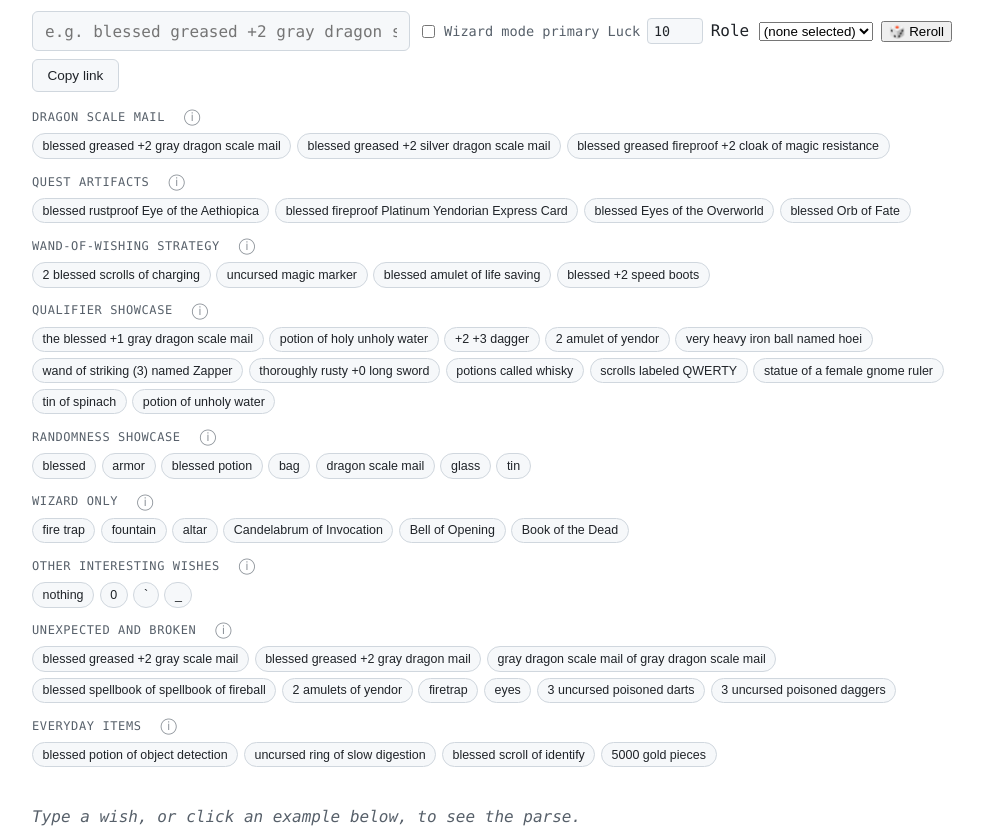
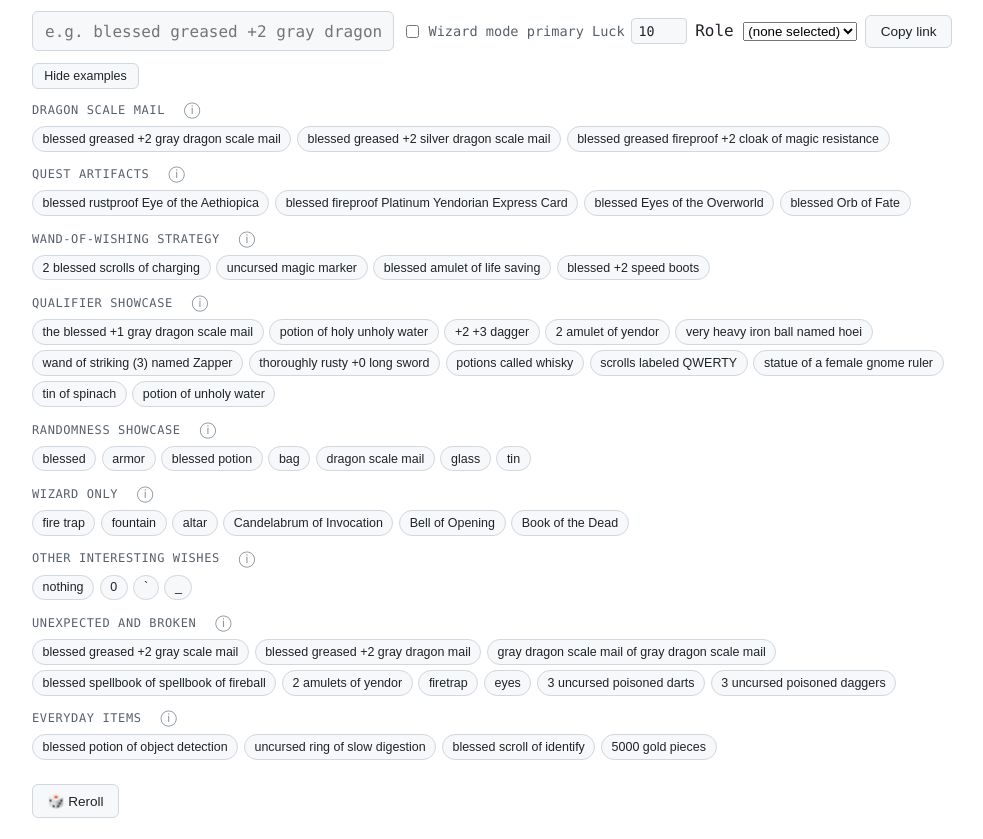
Before and after one commit to gregglind/nethack-wish-parser, a website built with Vite: page index.html in a window 1280 px wide. Shown: the part 105-944 px from the top of the page, without its empty margins (148-1131 px from the left). Built offline with nearby package versions, Linux system fonts and the light colour scheme.

Commit message:
Add a Hide/Show examples toggle; move Reroll next to the results
- "Hide examples"/"Show examples" button collapses the whole curated
  examples block, persisted across reloads via localStorage (a personal
  display preference, not part of the shareable URL state).
- Move the Reroll button out of the input row into its own toolbar
  directly above the result panels, left-aligned, closer to what it
  actually affects.

Verified live in a browser: toggling hides/shows the examples and
survives a page reload; Reroll renders above the results, left-aligned.

Co-Authored-By: Claude Sonnet 5 <noreply@anthropic.com>

```diff
--- a/src/main.ts
+++ b/src/main.ts
@@ -38,13 +38,18 @@ app.innerHTML = `
           ${ROLES.map((r) => `<option value="${r}">${r}</option>`).join('')}
         </select>
       </label>
-      <button id="reroll" type="button" title="Pin a new random seed and re-run this exact wish text -- only changes anything if the result has an RNG component.">🎲 Reroll</button>
       <button id="copy-link" type="button" title="Copy a shareable link to this exact parse">Copy link</button>
     </div>
-    <div class="examples">${renderExamples()}</div>
+    <div class="examples-header">
+      <button id="toggle-examples" type="button" aria-expanded="true">Hide examples</button>
+    </div>
+    <div id="examples" class="examples">${renderExamples()}</div>
   </section>
 
   <section class="output-section">
+    <div class="results-toolbar">
+      <button id="reroll" type="button" title="Pin a new random seed and re-run this exact wish text -- only changes anything if the result has an RNG component.">🎲 Reroll</button>
+    </div>
     <div id="results" class="results"></div>
     <div class="timeline-wrap">
       <h2>Parse timeline</h2>
@@ -75,12 +80,23 @@ const rerollBtn = qs<HTMLButtonElement>(app, '#reroll');
 const copyLinkBtn = qs<HTMLButtonElement>(app, '#copy-link');
 const resultsEl = qs<HTMLDivElement>(app, '#results');
 const timelineEl = qs<HTMLDivElement>(app, '#timeline');
+const examplesEl = qs<HTMLDivElement>(app, '#examples');
+const toggleExamplesBtn = qs<HTMLButtonElement>(app, '#toggle-examples');
 
 let state: AppState = readUrlState();
 input.value = state.wish;
 wizardToggle.checked = state.wizardPrimary;
 luckInput.value = String(state.luck);
 roleInput.value = state.role ?? '';
+
+const EXAMPLES_HIDDEN_KEY = 'nethack-wish-parser:examplesHidden';
+function setExamplesHidden(hidden: boolean) {
+  examplesEl.hidden = hidden;
+  toggleExamplesBtn.textContent = hidden ? 'Show examples' : 'Hide examples';
+  toggleExamplesBtn.setAttribute('aria-expanded', String(!hidden));
+  localStorage.setItem(EXAMPLES_HIDDEN_KEY, String(hidden));
+}
+setExamplesHidden(localStorage.getItem(EXAMPLES_HIDDEN_KEY) === 'true');
 
 function render() {
   if (!state.wish.trim()) {
@@ -122,6 +138,10 @@ input.addEventListener('input', () => {
 rerollBtn.addEventListener('click', () => {
   state = { ...state, seed: Math.floor(Math.random() * 2 ** 31) };
   sync();
+});
+
+toggleExamplesBtn.addEventListener('click', () => {
+  setExamplesHidden(!examplesEl.hidden);
 });
 
 wizardToggle.addEventListener('change', () => {
--- a/src/style.css
+++ b/src/style.css
@@ -129,7 +129,9 @@ code, .result-xname, input[type='text'] {
   font-family: inherit;
 }
 
-#copy-link {
+#copy-link,
+#reroll,
+#toggle-examples {
   background: var(--bg-alt);
   border: 1px solid var(--border);
   color: var(--text);
@@ -138,7 +140,23 @@ code, .result-xname, input[type='text'] {
   cursor: pointer;
   font-size: 0.85rem;
 }
-#copy-link:hover { border-color: var(--accent); }
+#copy-link:hover,
+#reroll:hover,
+#toggle-examples:hover { border-color: var(--accent); }
+
+.examples-header {
+  margin-bottom: 0.5rem;
+}
+#toggle-examples {
+  font-size: 0.78rem;
+  padding: 0.3rem 0.7rem;
+}
+
+.results-toolbar {
+  display: flex;
+  justify-content: flex-start;
+  margin-bottom: 0.5rem;
+}
 
 .example-group {
   margin-bottom: 0.6rem;
```
